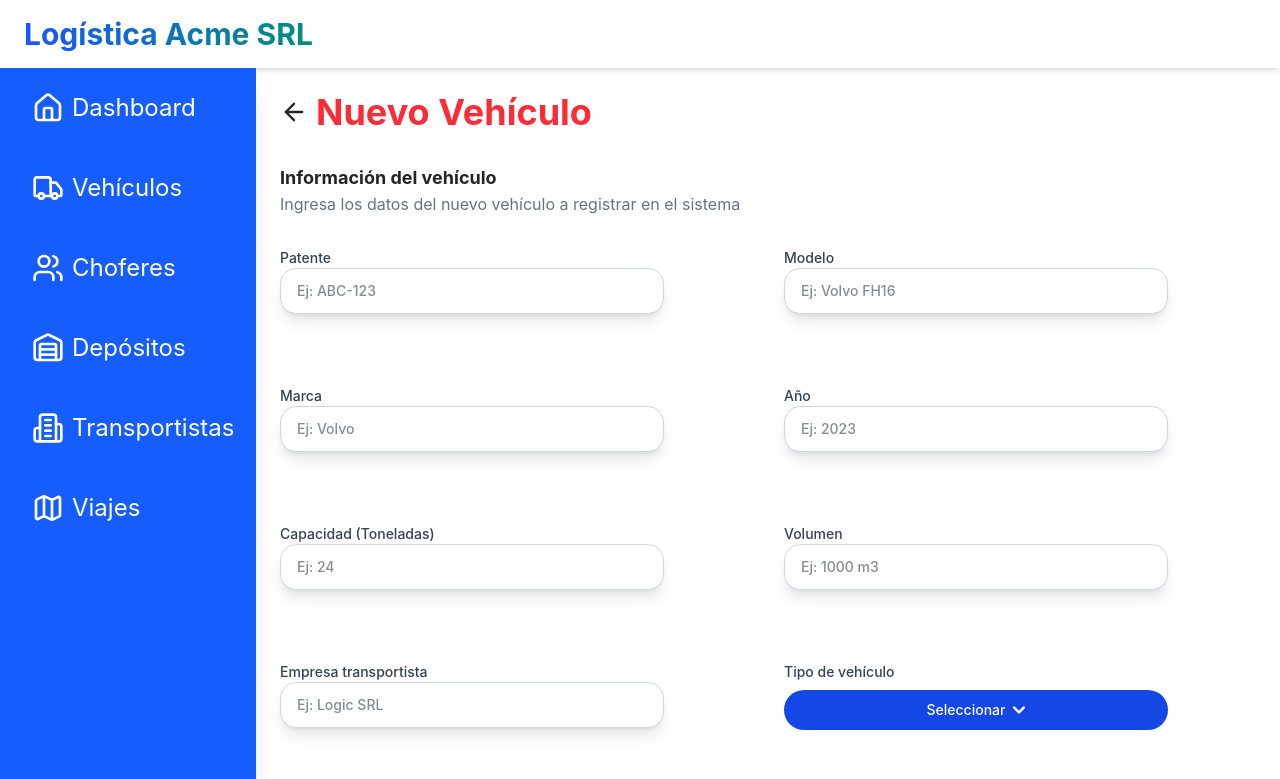
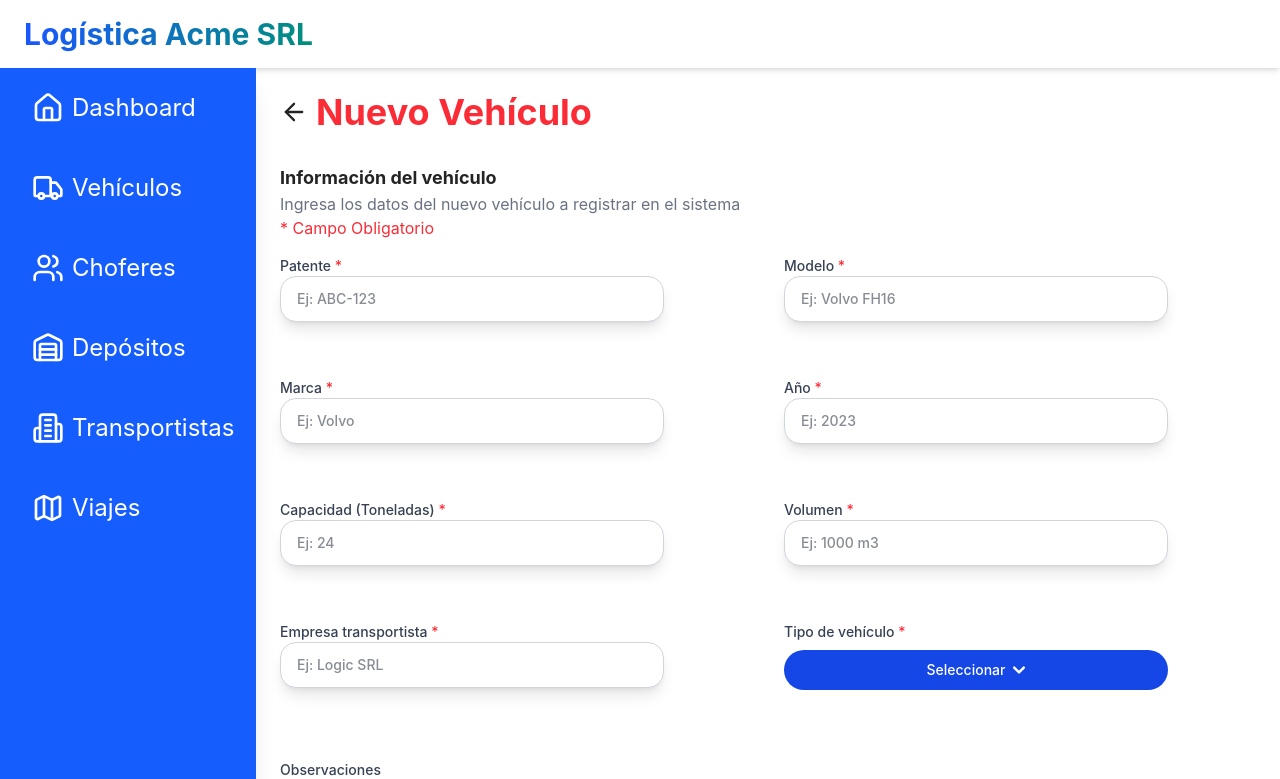
Before and after one commit to DesApp-2025c1-Grupo-5/viajes-frontend, a React (Vite) app: page /nuevoVehiculo in a window 1280 px wide. Shown: the top 779 px of the page. Built offline with nearby package versions, Linux system fonts and the light colour scheme.

Commit message:
Se agregó UI para indicar qué campos son obligatorios

```diff
--- a/src/components/DropDownButton.jsx
+++ b/src/components/DropDownButton.jsx
@@ -1,9 +1,10 @@
-const DropdownButton = ({ titulo, buttonText, onClick, className }) => {
+const DropdownButton = ({ titulo, buttonText, onClick, className, required }) => {
   return (
     <div>
       {}
-      <span className="block mb-2 mt-8 text-sm font-medium text-gray-700">
+      <span className="block mb-2 mt-4 text-sm font-medium text-gray-700">
         {titulo}
+        {required && <span className="text-red-500 text-bold"> *</span>}
       </span>
       {}
       <button
--- /dev/null
+++ b/src/components/FormTitle.jsx
@@ -0,0 +1,11 @@
+const FormTitle = (props) => {
+  return (
+    <div>
+        <h1 className={`mt-8 text-lg font-bold ${props.color}`}>{props.title}</h1>
+        <h2 className="text-md text-gray-500">{props.description}</h2>
+        <p className="text-red-500">* Campo Obligatorio</p>
+    </div>
+  );
+};
+
+export default FormTitle;
--- a/src/components/Input.jsx
+++ b/src/components/Input.jsx
@@ -1,10 +1,13 @@
 const Input = (props) => {
   return (
     <>
-      <div className="mb-2 text-sm font-medium text-gray-700 mt-8 ">
-        <label htmlFor={props.id}>{props.title}</label>
+      <div className="mb-2 text-sm font-medium text-gray-700 mt-4 ">
+        <label htmlFor={props.id}>
+          {props.title}
+          {props.required && <span className="text-red-500 text-bold"> *</span>}
+        </label>
         <input
-          required
+          required={props.required}
           placeholder={props.placeholder}
           id={props.id}
           type="text"
--- a/src/pages/DashboardPage.jsx
+++ b/src/pages/DashboardPage.jsx
@@ -9,9 +9,7 @@ const DashboardPage = () => {
     <>
       <Header />
       <div className="flex">
-        <div>
-          <NavBar />
-        </div>
+        <NavBar />
         <div className="flex-1 p-6">
           <Title
             color="text-blue-600"
@@ -20,7 +18,6 @@ const DashboardPage = () => {
           ></Title>
           <div className="grid grid-cols-1 max-w-5xl">
           <Card
-            // ancho="max-w-3xl"
             alto="h-30"
             tituloDeLaCarta="Viajes en curso"
             cantidad="10"
@@ -36,7 +33,6 @@ const DashboardPage = () => {
           <div className="grid grid-cols-2 gap-8 mt-4"
           >
             <Card
-              // ancho="max-w-sm"
               alto="h-40"
               tituloDeLaCarta="Vehículos activos"
               cantidad="42"
@@ -50,7 +46,6 @@ const DashboardPage = () => {
               pathSeccion="/vehiculos"
             />
             <Card
-              // ancho="max-w-sm"
               alto="h-40"
               tituloDeLaCarta="Choferes disponibles"
               cantidad="18"
@@ -64,7 +59,6 @@ const DashboardPage = () => {
               pathSeccion="/choferes"
             />
             <Card
-              // ancho="max-w-sm"
               alto="h-40"
               tituloDeLaCarta="Depósitos"
               cantidad="10"
@@ -78,7 +72,6 @@ const DashboardPage = () => {
               pathSeccion="/depositos"
             />
             <Card
-              // ancho="max-w-sm"
               alto="h-40"
               tituloDeLaCarta="Empresas transportistas"
               cantidad="6"
--- a/src/pages/nuevoPages/NuevoChoferPage.jsx
+++ b/src/pages/nuevoPages/NuevoChoferPage.jsx
@@ -2,7 +2,7 @@ import BackButton from "../../components/BackButton";
 import Header from "../../components/Header";
 import NavBar from "../../components/NavBar";
 import TitleNew from "../../components/TitleNew";
-import TableTitle from "../../components/TableTitle";
+import FormTitle from "../../components/FormTitle";
 import Input from "../../components/Input";
 import DropdownButton from "../../components/DropDownButton";
 import FormButtonSave from "../../components/FormButtonSave";
@@ -20,43 +20,53 @@ const NuevoChoferPage = () => {
             <BackButton path="/choferes" />
             <TitleNew color="text-emerald-400" title="Nuevo Chofer" />
           </div>
-          <TableTitle
+          <FormTitle
             color="black"
             title="Información del chofer"
             description="Ingresa los datos del nuevo chofer a registrar en el sistema"
-          ></TableTitle>
+          ></FormTitle>
           <div className="grid grid-cols-2 gap-8 max-w-5xl">
             <Input
               placeholder="Ej: Juan"
               title="Nombre"
               id="idNombre"
+              required={true}
             ></Input>
             <Input
               placeholder="Ej: Gonzales"
               title="Apellido"
               id="idApellido"
+              required={true}
             ></Input>
-            <Input placeholder="Ej: 12345678" title="DNI" id="idDni"></Input>
+            <Input
+              placeholder="Ej: 12345678"
+              title="DNI"
+              id="idDni"
+              required={true}
+            ></Input>
             <Input
               placeholder="Ej: A-12345"
               title="Lencia de conductor"
               id="idLicenciaDeConductor"
+              required={true}
             ></Input>
             <Input
               placeholder="Ej: 1133224222"
               title="Telefono"
               id="idTelefono"
+              required={true}
             ></Input>
             <Input
               placeholder="Ej: 01/01/01"
               title="Fecha de nacimiento"
               id="idFechaDeNacimiento"
             ></Input>
-            <DropdownButton titulo="Empresa transportista"></DropdownButton>
+            <DropdownButton titulo="Empresa transportista" required={true}></DropdownButton>
             <Input
               placeholder="Ej: Activo"
               title="Estado"
               id="idEstado"
+              required={true}
             ></Input>
             <TextArea
               placeholder="Ej: Informacion sobre el chofer"
--- a/src/pages/nuevoPages/NuevoDepositoPage.jsx
+++ b/src/pages/nuevoPages/NuevoDepositoPage.jsx
@@ -2,7 +2,7 @@ import BackButton from "../../components/BackButton";
 import Header from "../../components/Header";
 import NavBar from "../../components/NavBar";
 import TitleNew from "../../components/TitleNew";
-import TableTitle from "../../components/TableTitle";
+import FormTitle from "../../components/FormTitle";
 import Input from "../../components/Input";
 import DropdownButton from "../../components/DropDownButton";
 import TextArea from "../../components/TextArea";
@@ -20,27 +20,35 @@ const NuevoDepositoPage = () => {
             <BackButton path="/depositos" />
             <TitleNew color="text-orange-400" title="Nuevo Depósito" />
           </div>
-          <TableTitle
+          <FormTitle
             color="black"
             title="Información del depósito"
             description="Ingresa los datos del nuevo depósito a registrar en el sistema"
-          ></TableTitle>
+          ></FormTitle>
           <div className="grid grid-cols-2 gap-8 max-w-5xl">
             <Input
               placeholder="Ej: Deposito Central"
               title="Nombre"
               id="idNombre"
+              required={true}
             ></Input>
-            <Input placeholder="Ej: Argentina" title="Pais" id="idPais"></Input>
+            <Input
+              placeholder="Ej: Argentina"
+              title="Pais"
+              id="idPais"
+              required={true}
+            ></Input>
             <Input
               placeholder="Ej: Tucumán"
               title="Provincia"
               id="idProvincia"
+              required={true}
             ></Input>
             <Input
               placeholder="Ej: Av. Pronvincial 566"
               title="Dirección"
               id="idDireccion"
+              required={true}
             ></Input>
             <div className="flex gap-1">
               <Input
@@ -54,8 +62,8 @@ const NuevoDepositoPage = () => {
                 id="coordenada2"
               ></Input>
             </div>
-            <DropdownButton titulo="Tipo"></DropdownButton>
-            <DropdownButton titulo="Restriccion de acceso" />
+            <DropdownButton titulo="Tipo" required={true}></DropdownButton>
+            <DropdownButton titulo="Restriccion de acceso"  required={true} />
             <TextArea
               placeholder="Ej: Informacion sobre el depósito"
               title="Observaciones"
--- a/src/pages/nuevoPages/NuevoVehiculoPage.jsx
+++ b/src/pages/nuevoPages/NuevoVehiculoPage.jsx
@@ -2,7 +2,7 @@ import BackButton from "../../components/BackButton";
 import Header from "../../components/Header";
 import NavBar from "../../components/NavBar";
 import TitleNew from "../../components/TitleNew";
-import TableTitle from "../../components/TableTitle";
+import FormTitle from "../../components/FormTitle";
 import Input from "../../components/Input";
 import DropdownButton from "../../components/DropDownButton";
 import FormButtonCancel from "../../components/FormButtonCancel";
@@ -20,40 +20,55 @@ const NuevoVehiculoPage = () => {
             <BackButton path="/vehiculos" />
             <TitleNew color="text-red-500" title="Nuevo Vehículo" />
           </div>
-          <TableTitle
+          <FormTitle
             color="black"
             title="Información del vehículo"
             description="Ingresa los datos del nuevo vehículo a registrar en el sistema"
-          ></TableTitle>
+          ></FormTitle>
           <div className="grid grid-cols-2 gap-8 max-w-5xl">
             <Input
               placeholder="Ej: ABC-123"
               title="Patente"
               id="idPatente"
+              required={true}
             ></Input>
             <Input
               placeholder="Ej: Volvo FH16"
               title="Modelo"
               id="idModelo"
+              required={true}
             ></Input>
-            <Input placeholder="Ej: Volvo" title="Marca" id="idMarca"></Input>
-            <Input placeholder="Ej: 2023" title="Año" id="idAño"></Input>
+            <Input
+              placeholder="Ej: Volvo"
+              title="Marca"
+              id="idMarca"
+              required={true}
+            ></Input>
+            <Input
+              placeholder="Ej: 2023"
+              title="Año"
+              id="idAño"
+              required={true}
+            ></Input>
             <Input
               placeholder="Ej: 24"
               title="Capacidad (Toneladas)"
               id="idToneladas"
+              required={true}
             ></Input>
             <Input
               placeholder="Ej: 1000 m3"
               title="Volumen"
               id="idVolumen"
+              required={true}
             ></Input>
             <Input
               placeholder="Ej: Logic SRL"
               title="Empresa transportista"
               id="idEmpresaTransportista"
+              required={true}
             ></Input>
-            <DropdownButton titulo="Tipo de vehículo"></DropdownButton>
+            <DropdownButton titulo="Tipo de vehículo" required={true}></DropdownButton>
             <TextArea
               placeholder="Ej: Informacion sobre el chofer"
               title="Observaciones"
```
Also changed, not shown: src/pages/nuevoPages/NuevoTransportistaPage.jsx (+15 -5 lines), src/pages/nuevoPages/NuevoViajePage.jsx (+13 -7 lines).
